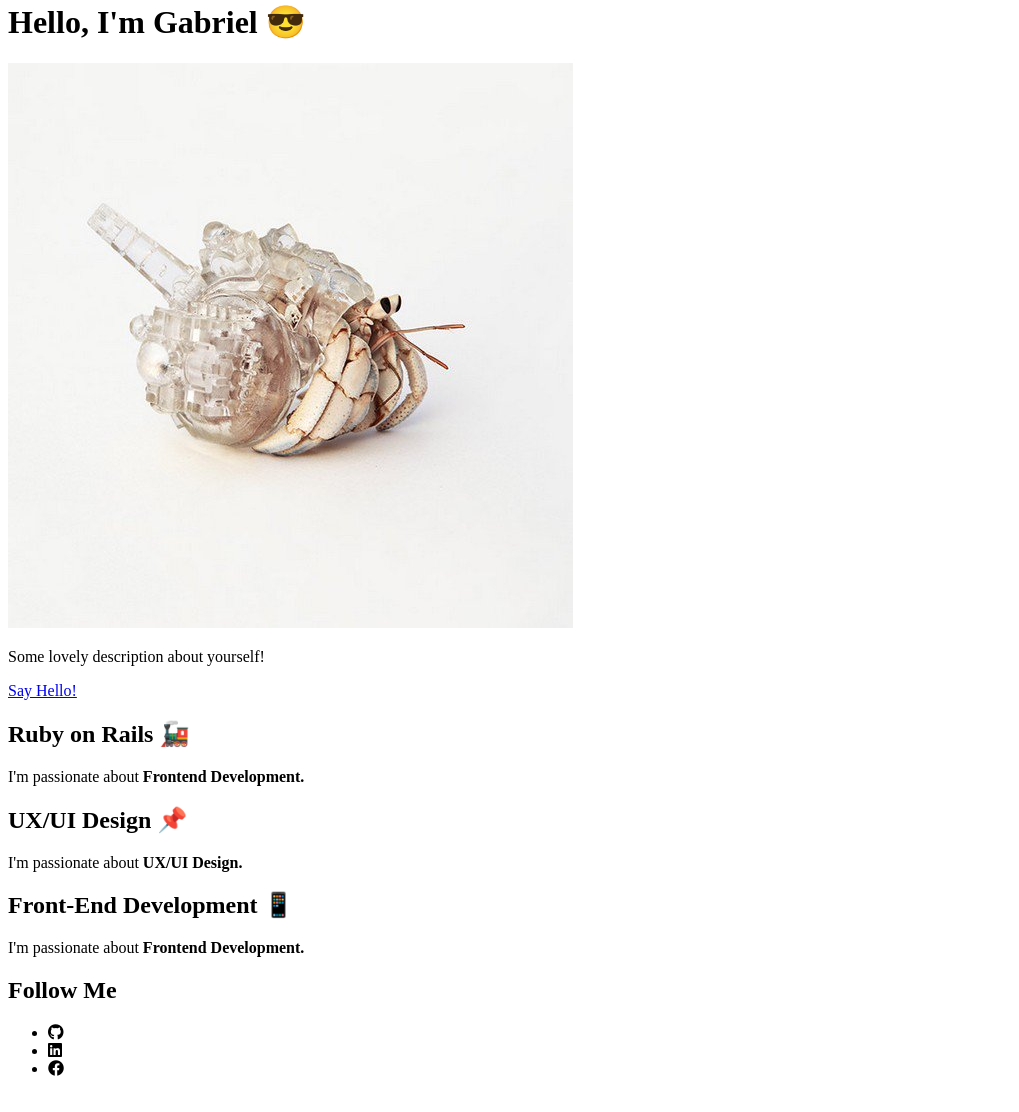
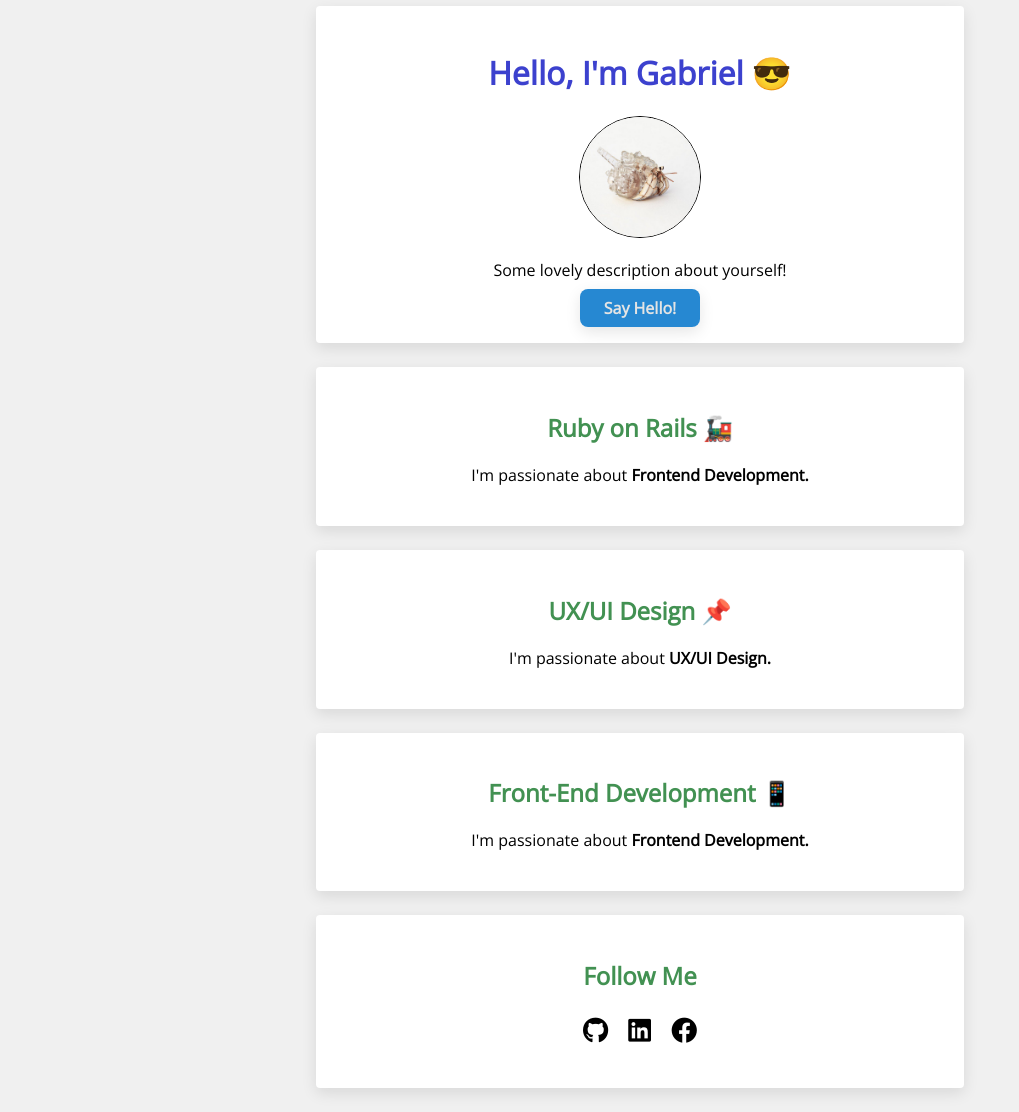
Before and after one commit to gbs0/batch868-HTML-CSS, a plain HTML site: page index.html in a window 1280 px wide. Shown: the part 18-1130 px from the top of the page, without its empty margins (0-1019 px from the left). Drawn offline with nearby package versions, Linux system fonts and the light colour scheme.

Commit message:
automatted commit

```diff
--- a/index.html
+++ b/index.html
@@ -5,27 +5,37 @@
 		<title>My Profile Page</title>
 		<meta viewport="width=device-width, initial-scale=1.0">
 		<link rel="stylesheet" href="https://cdnjs.cloudflare.com/ajax/libs/font-awesome/6.1.1/css/all.min.css">
+		<link rel="stylesheet" href="style.css"
 	</head>
 	<body>
+		<div class="card-profile card-white">
 			<h1>Hello, I'm Gabriel 😎</h1>
 			<img src="images/profile.jpeg" alt="profile">
 			<p>Some lovely description about yourself!</p>
 			<a href="https://github.com/gbs0" class="btn-blue">Say Hello!</a>
+		</div>
 
+		<div class="card-white">
 			<h2>Ruby on Rails 🚂</h2>
 			<p>I'm passionate about <strong>Frontend Development.</strong></p>
+		</div>
 
+		<div class="card-white">
 			<h2>UX/UI Design 📌</h2>
 			<p>I'm passionate about <strong>UX/UI Design.</strong></p>
-
+		</div>
+		<div class="card-white">
 			<h2>Front-End Development 📱</h2>
 			<p>I'm passionate about <strong>Frontend Development.</strong></p>
+		</div>
 
+		<div class="card-white">
 			<h2>Follow Me</h2>
-		<ul class="display-inline" id="list">
+			<ul class="display-inline">
 				<li><a href="https://github.com/gbs0"></a><i class="fab fa-github"></i></li>
 				<li><a href="https://linkedin.com/in/gabbro"></a><i class="fab fa-linkedin"></i></li>
 				<li><a href="https://linkedin.com/in/gabbro"></a><i class="fab fa-facebook"></i></li>
 			</ul>
+		</div>
 	</body>
 </html>
--- /dev/null
+++ b/style.css
@@ -0,0 +1,69 @@
+@import url('https://fonts.googleapis.com/css2?family=Open+Sans&display=swap');
+
+body {
+  font-family: 'Open Sans';
+  background-color: rgb(240, 240, 240);
+  margin: 0px 0px;
+}
+
+html {
+    background-color: rgb(240, 240, 240) !important;
+}
+
+h1 {
+    color: #3c41ce;
+}
+
+h2 {
+    color: #429152;
+}
+
+a {
+    font-weight: bold;
+    text-decoration: none;
+}
+
+.btn-blue {
+    background-color: #2688D2;
+    color: #e4e4e4;
+    padding: 8px 24px;
+    border-radius: 8px;
+    box-shadow: 0 5px 15px rgb(0, 0, 0, .1);
+}
+
+.btn-blue:hover {
+    color: white;
+    transition: .3s;
+    border: solid 1px #e4e4e4;
+    box-shadow: 0 5px 15px rgb(0, 0, 0, .6);
+}
+
+.card-white {
+    background-color: white;
+    padding: 24px;
+    box-shadow: 0 5px 15px rgb(0, 0, 0, .1);
+    width: 600px;
+    margin: 24px auto;
+    text-align: center;
+    border-radius: 4px;
+
+}
+.card-profile > img {
+    height: 120px;
+    border-radius: 50%;
+    border: solid 1px black;
+}
+
+.display-inline {
+    padding: 0px;
+}
+
+.display-inline > li {
+    display: inline;
+    list-style: none;
+    font-size: 26px;
+}
+
+.display-inline > li:nth-child(2) {
+    margin: 0px 16px;
+}
```
Lines whose indentation alone changed are shown as unchanged.
